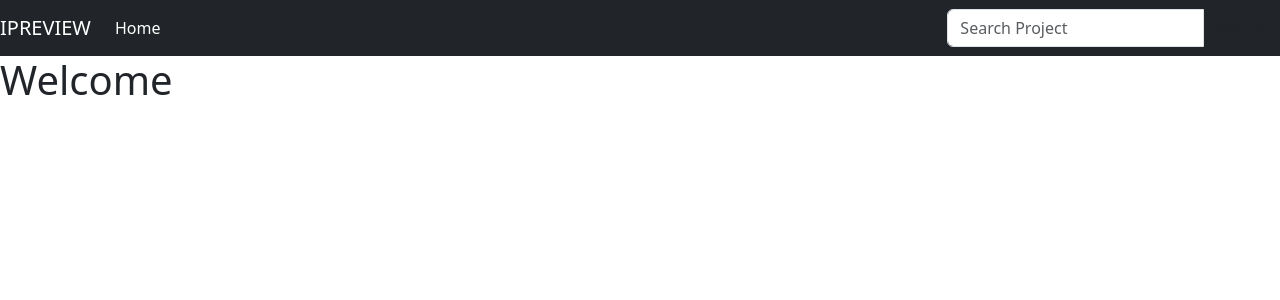
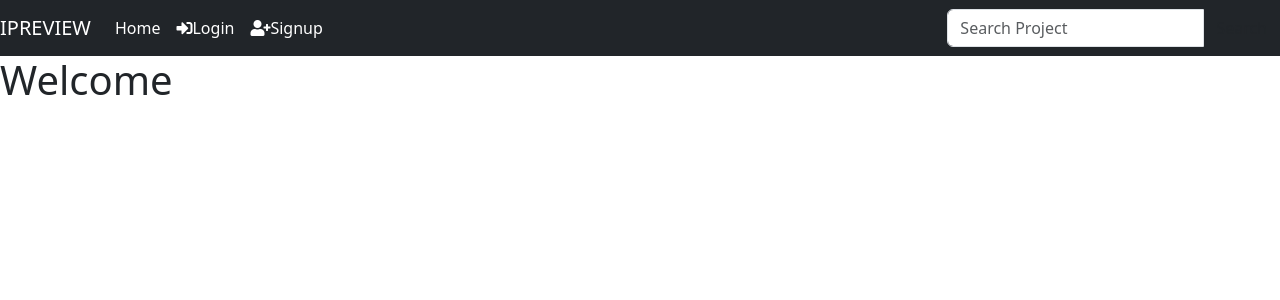
Before and after one commit to DebbieElabonga/ipreview, a Django app: page / in a window 1280 px wide. Shown: the top 300 px of the page. Run offline with Django 3.2, Linux system fonts and the light colour scheme; data that the repository does not hold is empty; some libraries are stand-ins or nearby versions; some web fonts are replaced.

Commit message:
login and logout

```diff
--- a/app/templates/navbar.html
+++ b/app/templates/navbar.html
@@ -10,7 +10,17 @@
         <li class="nav-item active">
             <a class="nav-link" href="{% url 'index' %}">Home <span class="sr-only">(current)</span></a>
         </li>
+        {% if user.is_authenticated %}
 
+        <li><a class="nav-item nav-link active" href="{% url 'logout' %}">
+            <i class="fas fa-sign-out-alt"></i>Logout
+          </a></li>
+
+
+        {% else %}
+        <li><a class="nav-item nav-link active" href="{% url 'login' %}"><i class="fas fa-sign-in-alt"></i>Login</a></li>
+        <li> <a class="nav-item nav-link active" href="{% url 'signup' %}"><i class="fas fa-user-plus"></i>Signup</a></li>
+        {% endif %}
       </ul>
       <form class="navbar-form" role="search" action="{% url 'search' %}">
 
--- a/app/templates/signup.html
+++ b/app/templates/signup.html
@@ -17,7 +17,7 @@
             {% include 'form.html' %}
             <hr>
             <button class="btn btn-danger" type="submit">Sign up</button>
-
+            <p>Have an account? <a href="{% url 'login' %}" class="text-danger">Login</a> </p>
           </form>
         </div>
       </div>
--- a/app/views.py
+++ b/app/views.py
@@ -54,7 +54,7 @@ def signup(request):
             raw_password = form.cleaned_data.get('password1')
             user = authenticate(username=username, password=raw_password)
             login(request, user)
-            return redirect('home')
+            return redirect('index')
     else:
         form = UserCreationForm()
     return render(request, 'signup.html', {'form': form})
--- a/ipreview/settings.py
+++ b/ipreview/settings.py
@@ -134,3 +134,7 @@ DEFAULT_AUTO_FIELD = 'django.db.models.BigAutoField'
 
 MEDIA_URL = '/media/'
 MEDIA_ROOT = os.path.join(BASE_DIR, 'media')
+
+LOGIN_REDIRECT_URL = 'index'
+
+LOGOUT_REDIRECT_URL = 'signup'
--- a/ipreview/urls.py
+++ b/ipreview/urls.py
@@ -15,8 +15,13 @@ Including another URLconf
 """
 from django.contrib import admin
 from django.urls import path,include
+from django.contrib.auth import views as auth_views
+from django.conf import settings
+from django.conf.urls.static import static
 
 urlpatterns = [
     path('admin/', admin.site.urls),
     path('', include('app.urls')),
+    path('login/', auth_views.LoginView.as_view(template_name='login.html'), name='login'),
+    path('logout/', auth_views.LogoutView.as_view(),  name='logout'),
 ]
```
Also changed, not shown: app/templates/login.html (added, +23 -0 lines).
